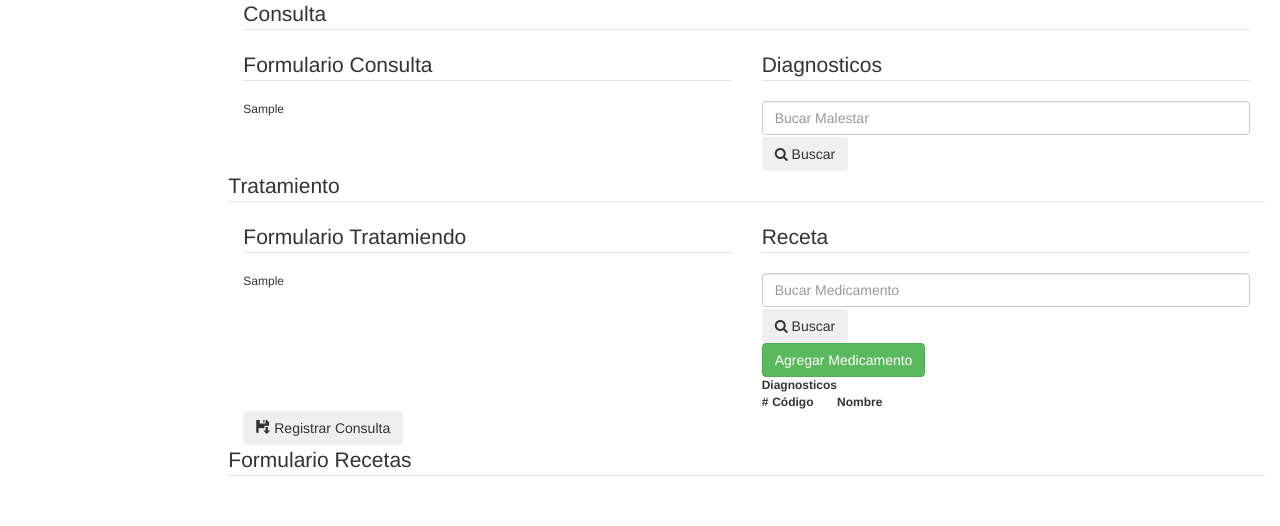
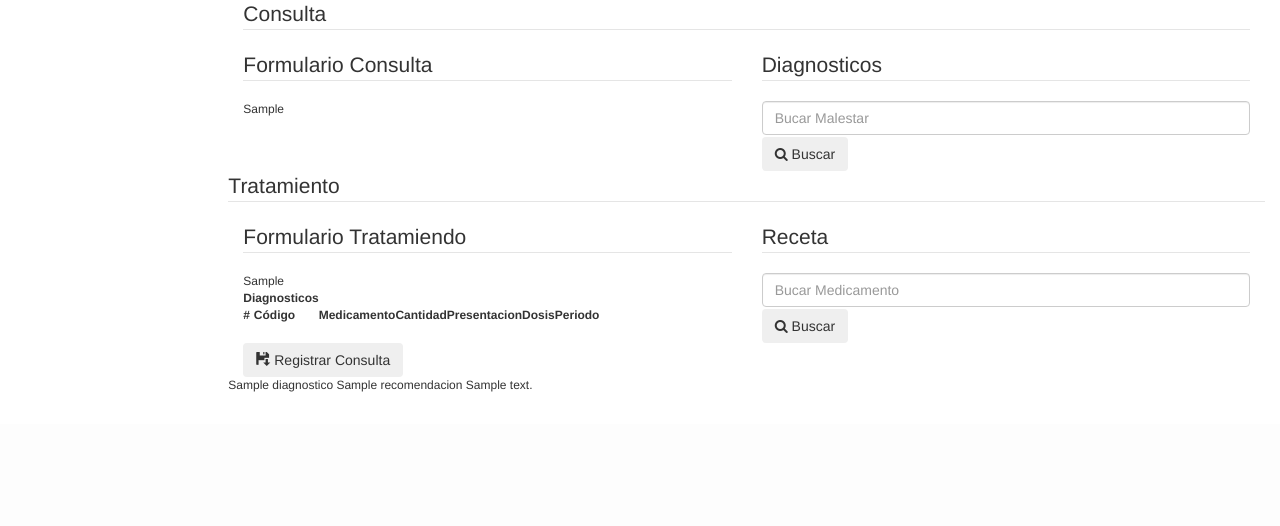
Before and after one commit to upeu-jul-20161-epis-ads2/MedicFast, a Django app: template apps/atencion/templates/historial/historia_detail.html in a window 1280 px wide. Shown: the part 904-1430 px from the top of the page. After the commit the page ends 1296 px from the top, so only its background shows below. Run offline with Django 3.2, Linux system fonts and the light colour scheme; the template is opened without the code that fills it: most values are stand-ins (such as "Sample title", 1, 10 or a date in 2020); lists and menus that the app fills with data are empty; parts of the project's set-up code (start-up, migrations or seed data) failed here and were passed over; some libraries are stand-ins or nearby versions.

Commit message:
subiendo funcional

```diff
--- a/apps/atencion/forms/DetalleRecetaForm.py
+++ b/apps/atencion/forms/DetalleRecetaForm.py
@@ -13,7 +13,7 @@ class DetalleRecetaForm(forms.ModelForm):
     """Class DetalleRecetaForm."""
     class Meta:
         model = DetalleReceta
-        exclude = ('',)
+        exclude = ('precio_venta','producto', 'importe', 'tratamiento', )
         widgets = {
             'precio_venta': forms.NumberInput(attrs={'class': 'form-control', 'required':'true', 'placeholder': 'Ingrese precio de venta'}),
             'producto': forms.Select(attrs={'class': 'form-control', 'required':'true'}),
--- a/apps/atencion/templates/historial/historia_detail.html
+++ b/apps/atencion/templates/historial/historia_detail.html
@@ -116,12 +116,11 @@
 {% endif %}
 </div>
 
-<div class="col-md-6">
+
 
 </div>
-
-</div>
-        <fieldset>
+        {% if proceso %}
+<fieldset>
             <legend>Consulta</legend>
             <div class="row">
         <div class="col-xs-6">
@@ -168,17 +167,8 @@
                     <legend>Formulario Tratamiendo</legend>
                         {{ form_tratamiento }}
                 </fieldset>
-                </div>
-                    <div class="col-md-6">
-                        <fieldset>
-                            <legend>Receta</legend>
-                            <input type="text" class="form-control" placeholder="Bucar Medicamento" id="medicamento_id" name="medicamento">
-                            <button class="btn btn-actions" id="buscar-diagnostico"><i class="fa fa-search"></i> Buscar</button>
-                        <div id="diagnostico">
-                    <div id="resultado-medicamento">
-                    </div>
-                <button class="btn btn-success" id="agregar-medicamento">Agregar Medicamento</button>
-                <table id="tb-medicamento">
+
+                    <table id="tb-medicamento">
                     <thead>
                         <tr>
                             <th colspan="2">Diagnosticos</th>
@@ -186,12 +176,28 @@
                         <tr>
                             <th>#</th>
                             <th>C&oacute;digo</th>
-                            <th>Nombre</th>
+                            <th>Medicamento</th>
+                            <th>Cantidad</th>
+                            <th>Presentacion</th>
+                            <th>Dosis</th>
+                            <th>Periodo</th>
                         </tr>
                     </thead>
                     <tbody>
                     </tbody>
                 </table>
+                </div>
+                    <div class="col-md-6">
+                        <fieldset>
+                            <legend>Receta</legend>
+                            <input type="text" class="form-control" placeholder="Bucar Medicamento" id="medicamento_id" name="medicamento">
+                            <button class="btn btn-actions" id="buscar-medicamento"><i class="fa fa-search"></i> Buscar</button>
+                        <div id="medicamento">
+                    <div id="resultado-medicamento">
+                    </div>
+                            {{ form_receta }}
+                <button class="btn btn-success" id="agregar-medicamento">Agregar Medicamento</button>
+
             </div>
                         </fieldset>
                     </div>
@@ -206,18 +212,13 @@
                 <button  class="btn btn-save" id="rentar"><span class="glyphicon glyphicon-floppy-save"></span>&nbsp;Registrar Consulta</button>
         </form>
         </fieldset>
+        {% endif %}
 
 
     </div>
 </div>
 
-    <div class="row">
-    <div class="col-md-12">
-        <fieldset>
-            <legend>Formulario Recetas</legend>
-        </fieldset>
-    </div>
-    </div>
+
 <!-- Button trigger modal -->
 <!-- Modal -->
 <div class="modal fade" id="myModal" tabindex="-1" role="dialog" aria-labelledby="myModalLabel">
@@ -241,13 +242,34 @@
         </div>
     </div>
 </div>
+
+    {% for foo in consulta.diagnosticoconsulta_set.all %}
+        {{ foo.diagnostico.nombre }}
+
+    {% endfor %}
+    {% for foo in consulta.tratamiento_set.all %}
+        {{ foo.recomendacion }}
+
+    {% endfor %}
+
+    {% for foo in consulta.tratamiento_set.all %}
+        {% for ss in foo.detallereceta_set.all %}
+        {{ ss.producto.descripcion }}
+        {% endfor %}
+
+    {% endfor %}
+
+
 {% endblock content %} {% block customjs %}
 <script>
 var consulta = new Object();
 consulta.diagnostico = new Array();
+consulta.medicamento = new Array();
 var table = new Array();
+var medicamentos = new Array();
 $(document).ready(function() {
     $("#diagnostico").hide();
+    $("#medicamento").hide();
 });
 $("#buscar-diagnostico").click(function() {
     diagnostico = $("#diagnostico_id").val();
@@ -287,6 +309,41 @@ $("#buscar-diagnostico").click(function() {
         }
     });
 });
+
+$("#buscar-medicamento").click(function(){
+
+    medicamento = $("#medicamento_id").val();
+
+    $.ajax({
+        type:'get',
+        url:'{% url "atencion:medicamento_search" %}',
+        data: {
+            'codigo': medicamento,
+        },
+        success: function(data){
+            html = ''
+            html += '<table class="table table-bordered"><thead><tr><th class="text-center" colspan="2" width=100%>Informaci&oacute;n</th></thead>';
+                            html += '<tr>';
+                            html += '<td width="50%" class="text-right text-bold">Medicamentos</td>';
+                            html += '<td width="50%">' + data[0].fields.descripcion + '</td>';
+                            html += '</tr>';
+                            html += '</table>';
+
+            var fila = new Object();
+            fila.codigo = data[0].fields.codigo;
+            fila.descripcion = data[0].fields.descripcion;
+            medicamentos.push(fila);
+
+            $("#medicamento").show();
+            $("#resultado-medicamento").html(html);
+        },
+        error: function(err){
+            console.log(err);
+        }
+    })
+
+})
+
 $("#agregar-diagnostico").click(function() {
     var d = table;
     var t = document.getElementById("tb-diagnostico").getElementsByTagName('tbody')[0];
@@ -302,13 +359,50 @@ $("#agregar-diagnostico").click(function() {
         'pkey': d[d.length - 1].id,
         'codigo': d[d.length - 1].codigo,
         'nombre': d[d.length - 1].nombre
-    })
+    });
     console.log(consulta);
 });
+
+$("#agregar-medicamento").click(function (){
+    var d = medicamentos;
+    var t = document.getElementById("tb-medicamento").getElementsByTagName('tbody')[0];
+    var rowCount = t.rows.length;
+    var row = t.insertRow(rowCount);
+    var cell1 = row.insertCell(0);
+    var cell2 = row.insertCell(1);
+    var cell3 = row.insertCell(2);
+    var cell4 = row.insertCell(3);
+    var cell5 = row.insertCell(4);
+    var cell6 = row.insertCell(5);
+    var cell7 = row.insertCell(6);
+
+    cell1.innerHTML = rowCount + 1;
+    cell2.innerHTML = d[d.length - 1].codigo;
+    cell3.innerHTML = d[d.length - 1].descripcion;
+    cell4.innerHTML = $("#id_cantidad").val();
+    cell5.innerHTML = $("#id_presentacion").val();
+    cell6.innerHTML = $("#id_dosis").val();
+    cell7.innerHTML = $("#id_periodo").val();
+
+    consulta.medicamento.push({
+        'pkey': d[d.length - 1].id,
+        'codigo': d[d.length - 1].codigo,
+        'cantidad': $("#id_cantidad").val(),
+        'presentacion': $("#id_presentacion").val(),
+        'dosis': $("#id_dosis").val(),
+        'periodo': $("#id_periodo").val(),
+
+    });
+
+});
+
+
+
 function enviar() {
                     consulta.historia = $("#histro_ac").val();
                     consulta.enfermedad = $("#id_enfermedad_actual").val();
                     consulta.examen = $("#id_examen_fisico").val();
+                    consulta.recomendacion = $("#id_recomendacion").val();
                     console.log(JSON.stringify(consulta));
                     document.getElementById("proceso").value = JSON.stringify(consulta);
             }
```
Also changed, not shown: apps/atencion/models.py (+5 -5 lines), apps/atencion/urls.py (+8 -7 lines), apps/atencion/views.py (+39 -2 lines).
